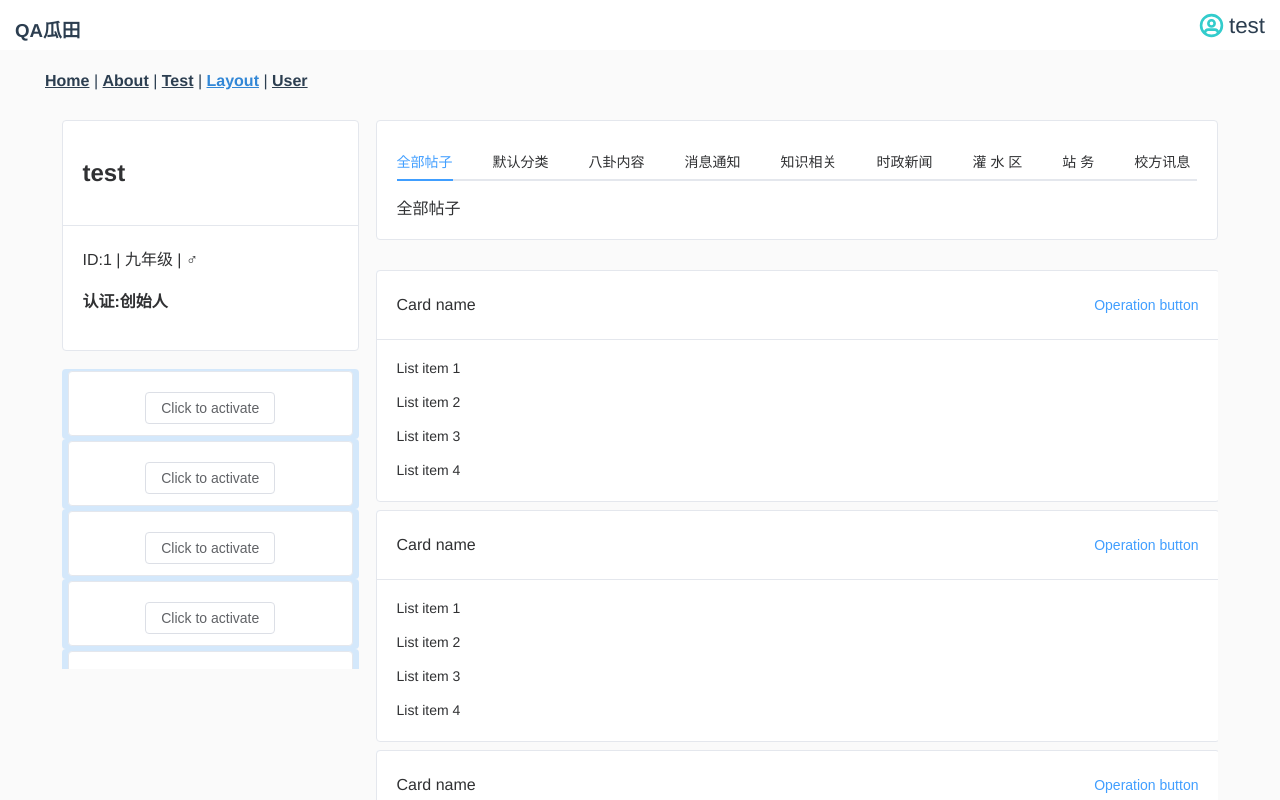
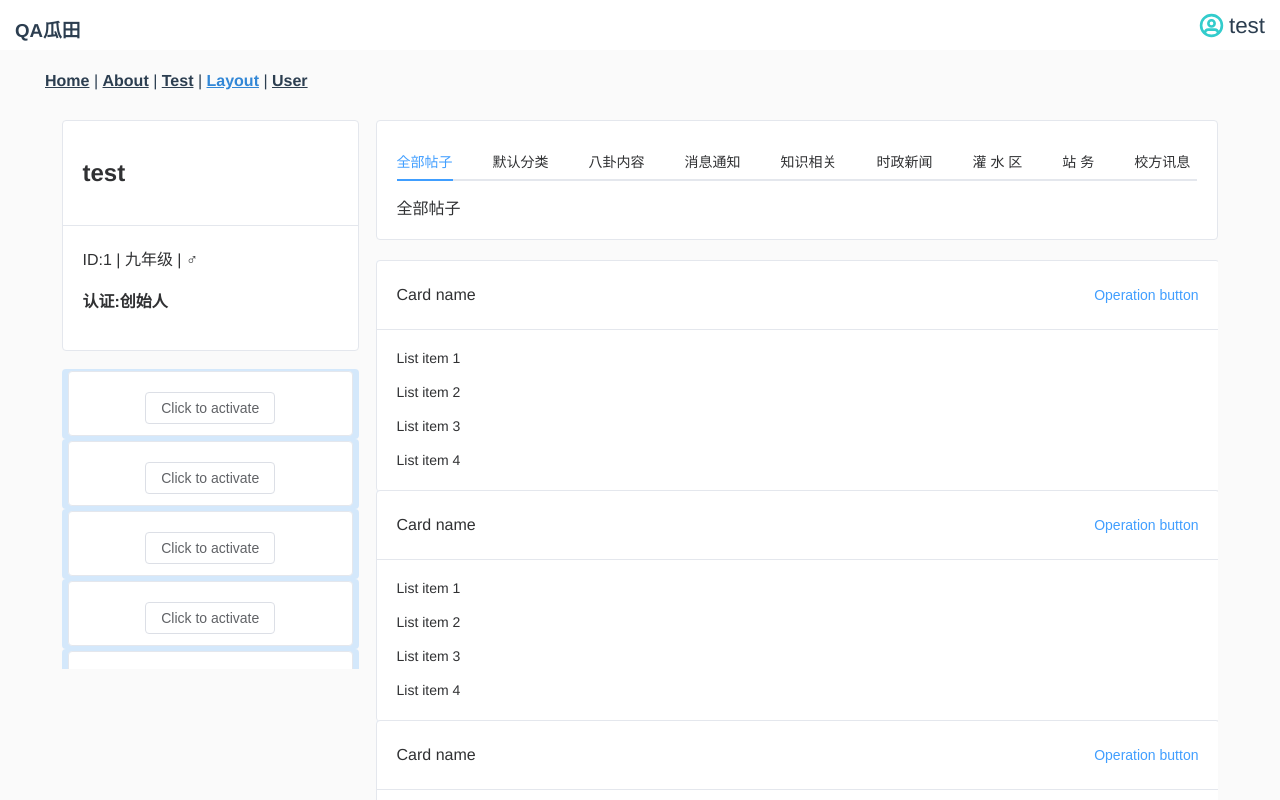
Before and after one commit to qa-gt/gt-v3-frontend, a Vue app: page /#/layout in a window 1280 px wide. Shown: the top 800 px of the page. Built offline with nearby package versions, Linux system fonts and the light colour scheme.

Commit message:
[UPDATE] Improve view of Layout.vue

```diff
--- a/public/scss/style.scss
+++ b/public/scss/style.scss
@@ -1,3 +1,5 @@
+@import 'element-plus/theme-chalk/display.css';
+
 body {
     margin          : 0;
     padding         : 0;
--- a/src/views/LayoutView.vue
+++ b/src/views/LayoutView.vue
@@ -1,6 +1,6 @@
 <template>
   <el-row justify="space-evenly">
-    <el-col :span="5" :xs="24" :sm="18" :md="6">
+    <el-col :span="5" :xs="24" :sm="18" :md="6" style="margin-bottom: 20px;">
       <el-card shadow="hover" class="box-card">
         <template #header>
           <div class="card-header">
@@ -62,6 +62,7 @@
           v-for="item in 20"
           :key="item"
           class="scrollbar-content"
+          style="margin: 0;"
         >
           <el-card shadow="hover" class="content-card">
             <template #header>
@@ -85,7 +86,7 @@
           :page-size="5"
           :pager-count="7"
           :hide-on-single-page="true"
-          v-if="!isMobile"
+          class="hidden-sm-and-down"
         >
         </el-pagination>
         <el-pagination
@@ -95,13 +96,12 @@
           :page-size="5"
           :pager-count="6"
           :hide-on-single-page="true"
-          v-if="isMobile"
+          class="hidden-md-and-up"
         >
         </el-pagination>
       </el-scrollbar>
     </el-col>
 
-    <!--<el-col :span="6"><div class="grid-content bg-purple"></div></el-col>-->
   </el-row>
 </template>
 
```
